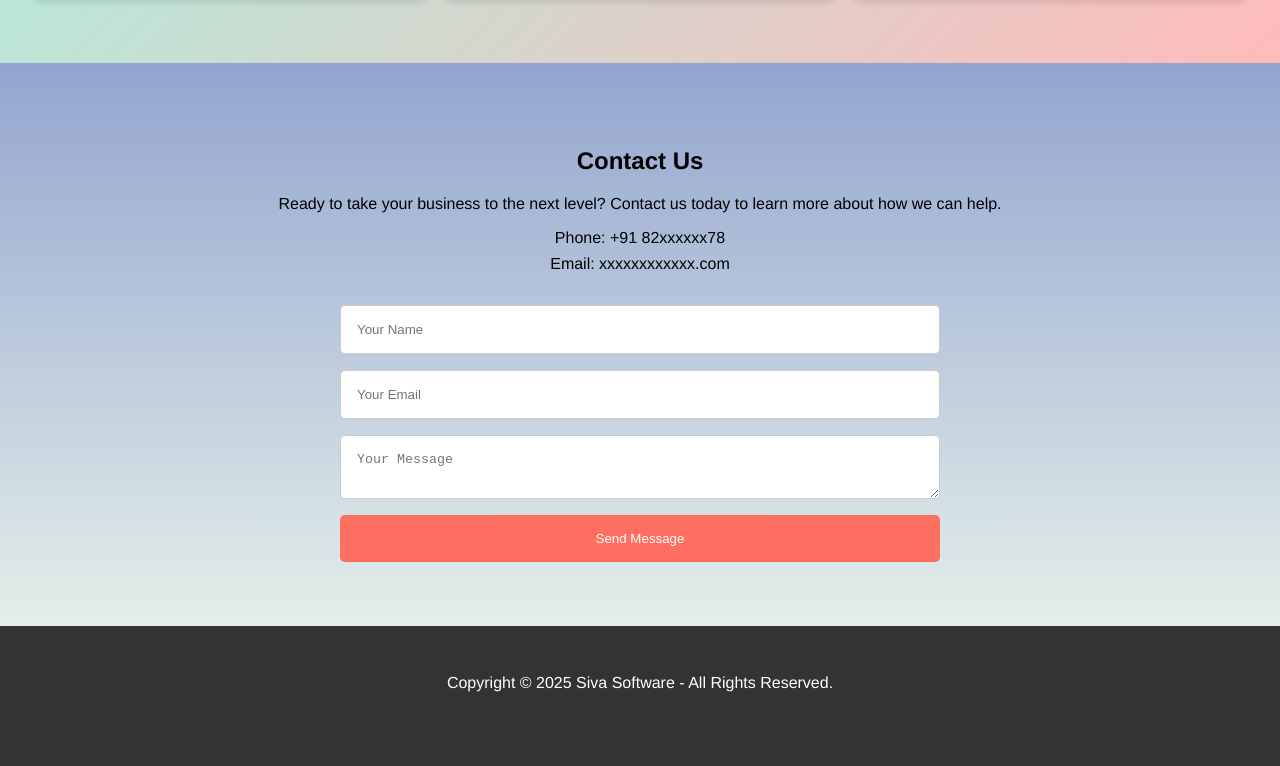
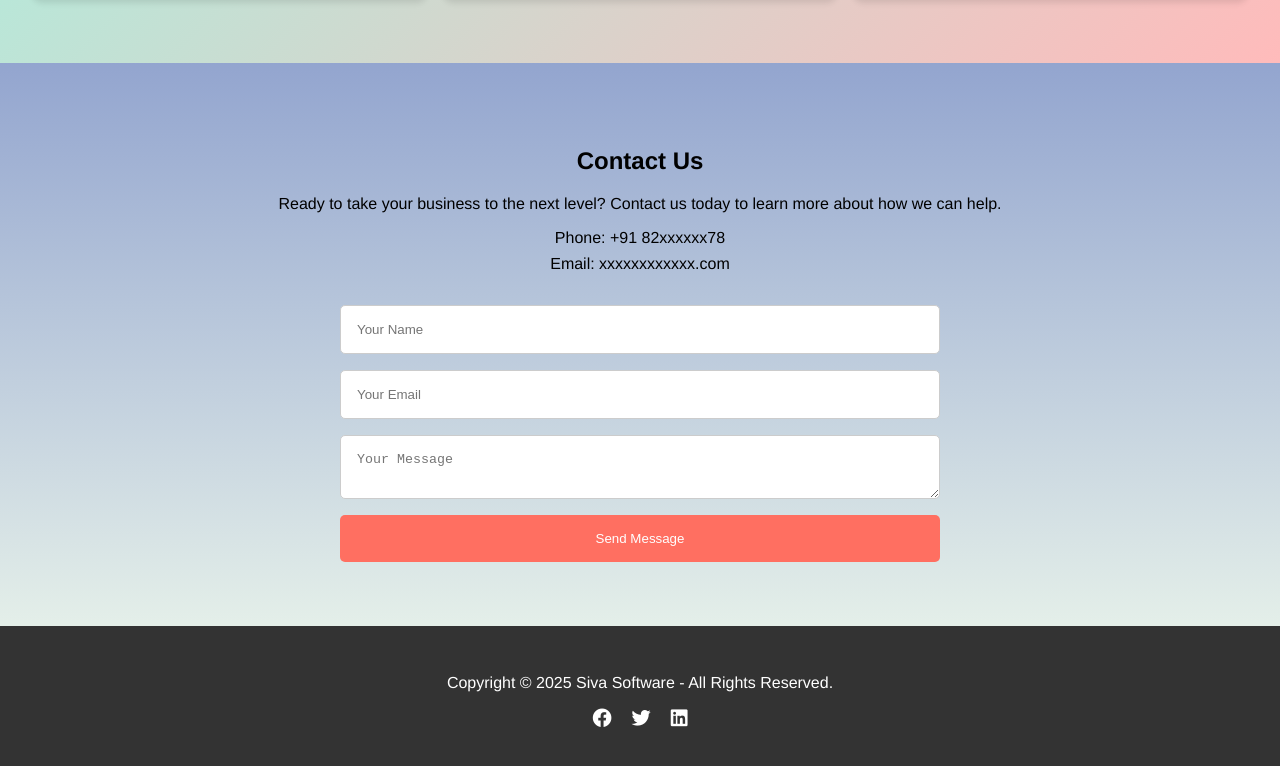
Before and after one commit to Sivasankaran-S/Angular-Website, an Angular app: page / in a window 1280 px wide. Shown: the part 2303-3069 px from the top of the page. Built offline with nearby package versions, Linux system fonts and the light colour scheme.

Commit message:
footer content changed

```diff
--- a/src/app/footer/footer.component.html
+++ b/src/app/footer/footer.component.html
@@ -1,3 +1,9 @@
+
+  <head>
+    <!-- Other head content -->
+    <link rel="stylesheet" href="https://cdnjs.cloudflare.com/ajax/libs/font-awesome/5.15.3/css/all.min.css">
+  </head>
+
 <footer>
     <div class="footer-content">
       <div class="container">
```
